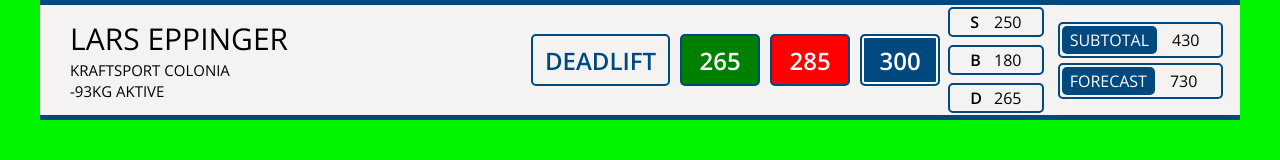
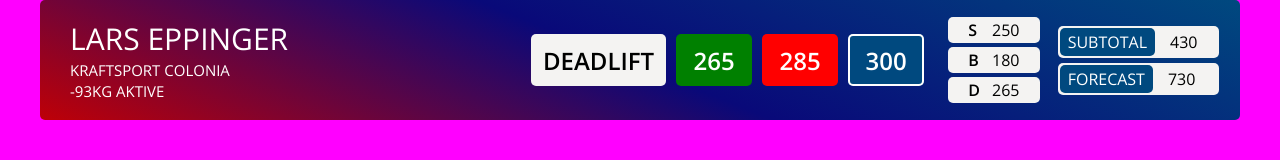
Before and after one commit to lars250698/bvdk-stream-overlay-mockup, a plain HTML site: page index.html in a window 1280 px wide. Drawn offline with nearby package versions, Linux system fonts and the light colour scheme.

Commit message:
feat: redesign based on gradient background

```diff
--- a/index.css
+++ b/index.css
@@ -5,7 +5,7 @@
 }
 
 body {
-    background-color: #00F400;
+    background-color: magenta;
     font-family: 'Open Sans';
     text-transform: uppercase;
     margin: 0px;
@@ -25,13 +25,14 @@ body {
     align-items: center;
     width: 100%;
     background-color: var(--bg-white);
-    border-top: 5px solid var(--primary);
-    border-bottom: 5px solid var(--primary);
     padding: 5px 30px 5px;
+    background: rgb(0,73,127);
+    background: linear-gradient(202deg, rgba(0,73,127,1) 0%, rgba(9,9,121,1) 51%, rgba(190,0,7,1) 100%);
+    border-radius: 5px;
 }
 
 #lifter-infos {
-    color: black;
+    color: white;
     width: 40%;
 }
 
@@ -61,7 +62,6 @@ body {
 }
 
 .box {
-    border: 2px solid var(--primary);
     background-color: var(--bg-white);
     border-radius: 5px;
     margin: 5px;
@@ -78,7 +78,7 @@ body {
 .current-lift {
     font-size: x-large;
     font-weight: bold;
-    color: var(--primary);
+    color: black;
     height: 45%;
     display: flex;
     align-items: center;
@@ -113,6 +113,13 @@ body {
     box-shadow: inset 0px 0px 0px 2px white;
     background-color: var(--primary);
     color: white;
+}
+
+#logo {
+    position: absolute;
+    right: auto;
+    height: 100px;
+    opacity: 0.2;
 }
 
 #lifter-infos {
@@ -158,8 +165,8 @@ body {
 .box.best-lift-container {
     padding: 2px 20px 2px;
     border-radius: 5px;
-    margin-top: 4px;
-    margin-bottom: 4px;
+    margin-top: 2px;
+    margin-bottom: 2px;
 }
 
 #subtotal-forecast {
```
Also changed, not shown: index.html (+1 -0 lines).
